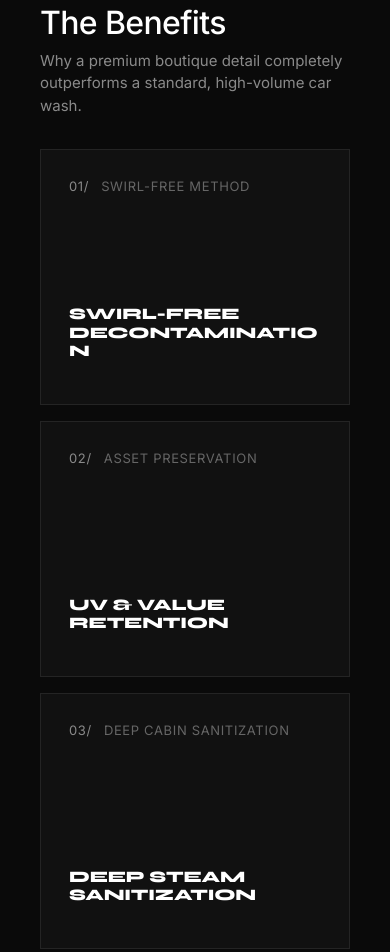
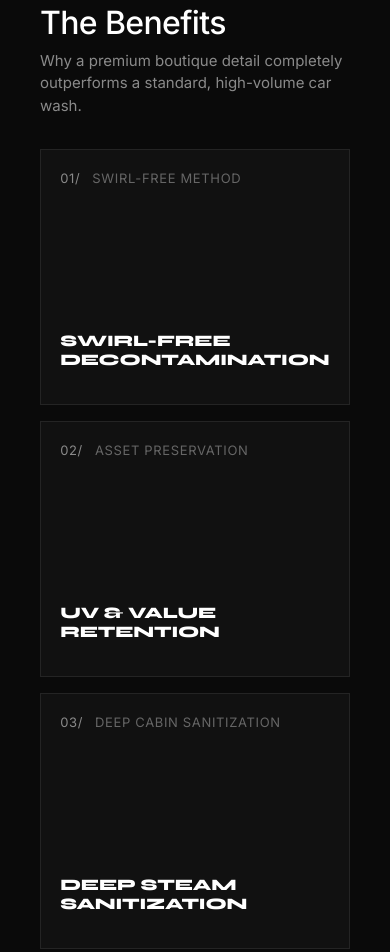
Before and after one commit to Hopolang-Thato-Botsane/Perfect-Finish-Detailing, a plain HTML site: page index.html in a window 390 px wide. Shown: the part 2108-3060 px from the top of the page. Drawn offline with Linux system fonts and the light colour scheme.

Commit message:
fix(bento): reduce card padding

```diff
--- a/css/section-benefits.css
+++ b/css/section-benefits.css
@@ -193,6 +193,6 @@
     grid-column: unset !important;
     min-height: 16rem;
     height: auto;
-    padding: 1.75rem;
+    padding: 1.2rem;
   }
 }
```
